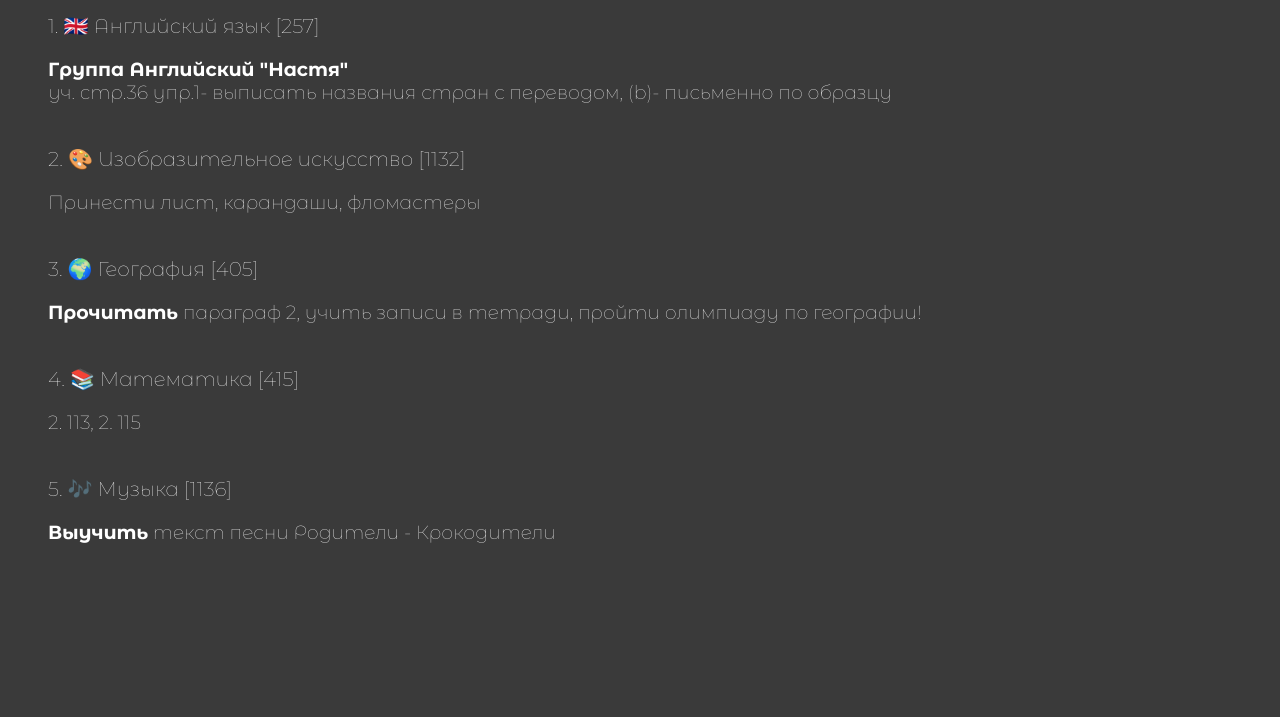
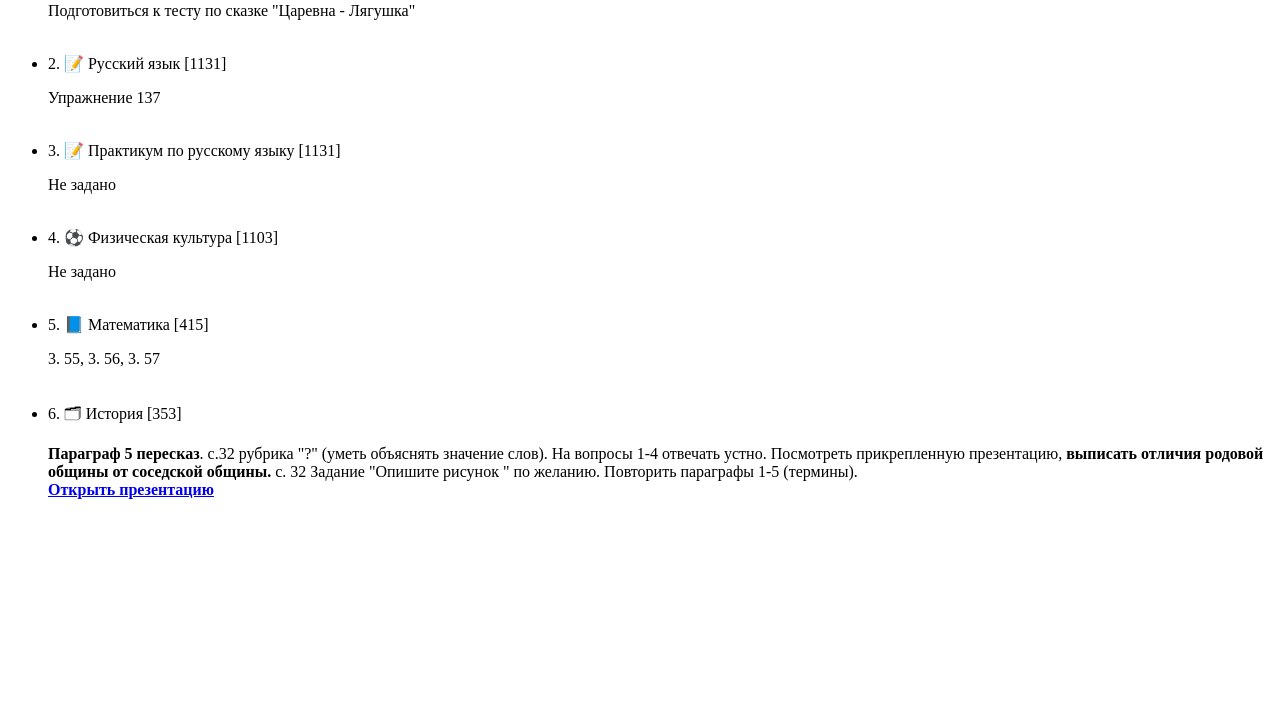
Before and after one commit to Frostedtick/adkasjdlj, a plain HTML site: page index.html in a window 1280 px wide. Shown: the part 83-800 px from the top of the page. Drawn offline with Linux system fonts and the light colour scheme.

Commit message:
Update index.html

```diff
--- a/index.html
+++ b/index.html
@@ -3,7 +3,6 @@
 
 <head>
     <title>Мой Дневник</title>
-<link type="text/css" rel="stylesheet" href="css/style.css"/>
 </head>
 
 <body>
@@ -14,45 +13,59 @@
         href="https://fonts.googleapis.com/css2?family=Montserrat+Alternates:ital,wght@0,100;0,200;0,300;0,400;0,500;0,600;0,700;0,800;0,900;1,100;1,200;1,300;1,400;1,500;1,600;1,700;1,800;1,900&display=swap"
         rel="stylesheet">
     <div class="container">
-    <p class="lw"><b>Домашнее задание на четверг (26.09)</b></p>
-    <ul>
+    <p class="lw"><b>Домашнее задание на пятницу (27.09)</b></p>
+    <!-- Старт -->
+<ul>
         <li>
-            <p class="pd">1. 🇬🇧 Английский язык [257]</p>
-            <p class="dz"><b>Группа Английский "Настя"<br></b>уч. стр.36 упр.1- выписать названия стран с переводом,
-                (b)- письменно по образцу</h3>
+            <p class="pd">1. 📒 Литература [1131]</p>
+            <p class="dz">Подготовиться к тесту по сказке "Царевна - Лягушка"</h3>
                 <br>
                 <br>
         </li>
         <li>
-            <p class="pd">2. 🎨 Изобразительное искусство [1132]</p>
-            <p class="dz">Принести лист, карандаши, фломастеры</h3>
+            <p class="pd">2. 📝 Русский язык [1131]</p>
+            <p class="dz">Упражнение 137</h3>
                 <br>
                 <br>
         </li>
         <li>
-            <p class="pd">3. 🌍 География [405]</p>
-            <p class="dz"><b>Прочитать</b> параграф 2, учить записи в тетради, пройти олимпиаду по географии!</h3>
+            <p class="pd">3. 📝 Практикум по русскому языку [1131]</p>
+            <p class="dz">Не задано</h3>
                 <br>
                 <br>
         </li>
         <li>
-            <p class="pd">4. 📚 Математика [415]</p>
-            <p class="dz">2. 113, 2. 115</h3>
+            <p class="pd">4. ⚽️ Физическая культура [1103]</p>
+            <p class="dz">Не задано</h3>
                 <br>
                 <br>
         </li>
         <li>
-            <p class="pd">5. 🎶 Музыка [1136]</p>
-            <p class="dz"><b>Выучить</b> текст песни Родители - Крокодители</h3>
+            <p class="pd">5. 📘 Математика [415]</p>
+            <p class="dz">3. 55, 3. 56, 3. 57</h3>
+                <br>
+                <br>
+        </li>
+        <li>
+            <p class="pd">6. 🗂 История [353]</p>
+            <p class="dz"><b>Параграф 5 пересказ</b>. с.32 рубрика "?" (уметь объяснять значение слов). На вопросы 1-4 отвечать устно. Посмотреть прикрепленную презентацию, <b>выписать отличия родовой общины от соседской общины.</b> с. 32 Задание "Опишите рисунок " по желанию. Повторить параграфы 1-5 (термины).<br><b><a href="https://disk.yandex.ru/i/2BRtw7rLIDsq_w">Открыть презентацию</a></b>
+</h3>
                 <br>
                 <br>
         </li>
     </ul>
+
+
+    <!-- Стоп -->
+
+
+
+
+
     </div>
 
 
     <!-- End your code here -->
-<script type="text/javascript" src="js/script.js"></script>
 </body>
 
 </html>
```
